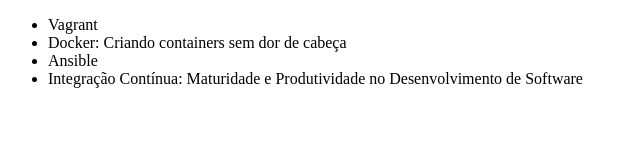
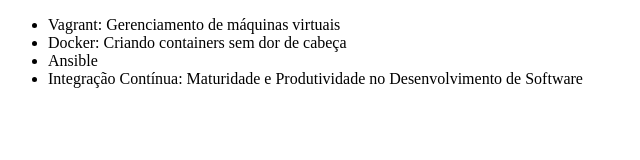
Before and after one commit to davissribeiro/Alura-git, a plain HTML site: page index.html in a window 1280 px wide. Shown: the whole page, without its empty margins (0-640 px from the left). Drawn offline with Linux system fonts and the light colour scheme.

Commit message:
Corrigindo curso de Vagrant

```diff
--- a/index.html
+++ b/index.html
@@ -8,7 +8,7 @@
 </head>
 <body>
     <ul>
-        <li>Vagrant</li>
+        <li>Vagrant: Gerenciamento de máquinas virtuais</li>
         <li>Docker: Criando containers sem dor de cabeça</li>
         <li>Ansible</li>
         <li>Integração Contínua: Maturidade e Produtividade no Desenvolvimento de Software</li>
```
